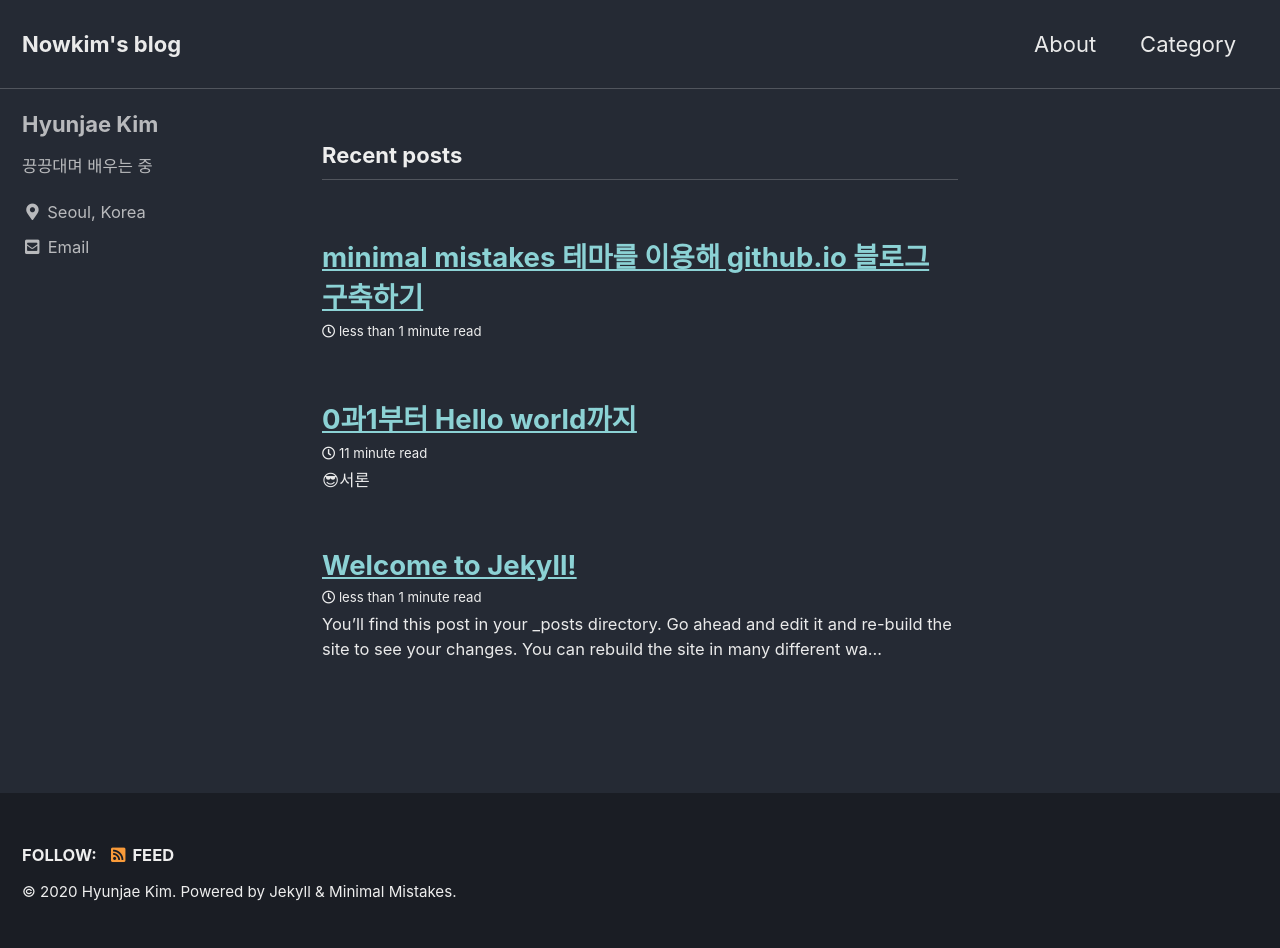
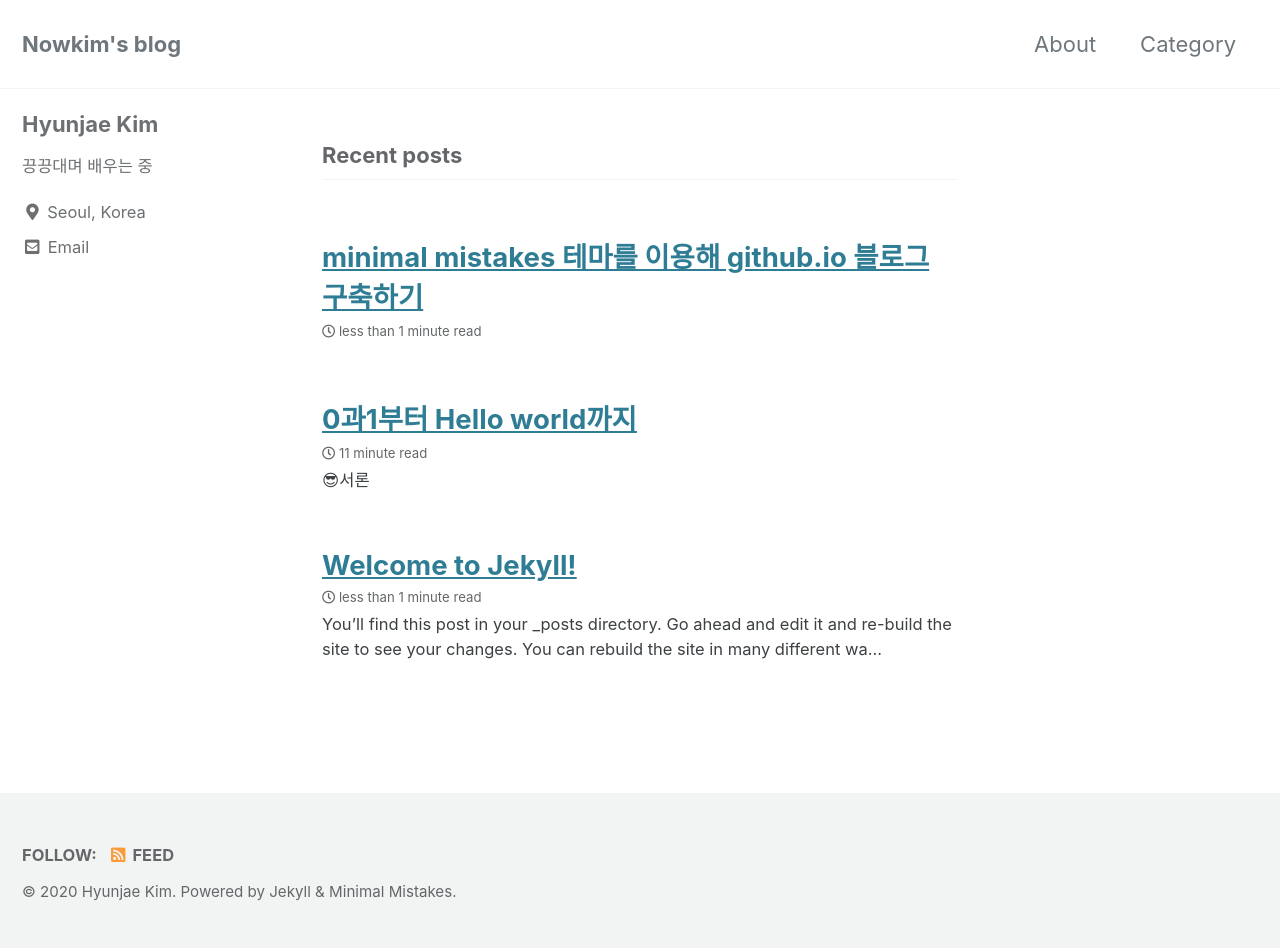
Before and after one commit to itsnowkim/itsnowkim.github.io, a Jekyll site: the page built from index.html, in a window 1280 px wide. Built offline with Jekyll 4.4.1, drawn with Linux system fonts in a browser that asks for light colours; cached includes are drawn as plain includes; the list of posts is cut into pages by our own code.

Commit message:
Update _config.yml

```diff
--- a/_config.yml
+++ b/_config.yml
@@ -12,7 +12,7 @@
 
 # theme                  : "minimal-mistakes-jekyll"
 remote_theme             : "mmistakes/minimal-mistakes"
-minimal_mistakes_skin    : "dark" # "air", "default", "aqua", "contrast", "dark", "dirt", "neon", "mint", "plum", "sunrise"
+minimal_mistakes_skin    : "default" # "air", "dark", "aqua", "contrast", "dark", "dirt", "neon", "mint", "plum", "sunrise"
 
 # Site Settings
 locale                   : "en-US"
```
